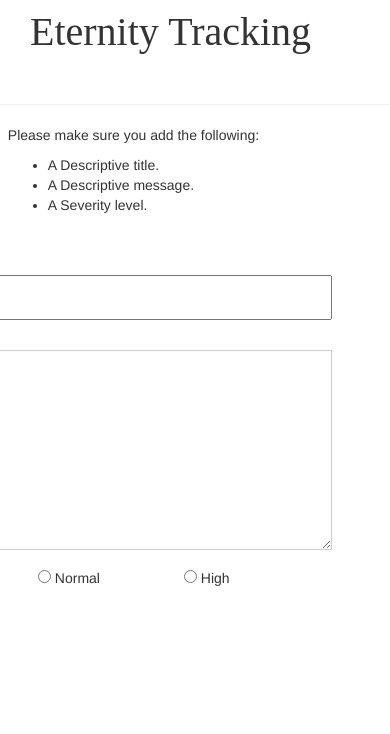
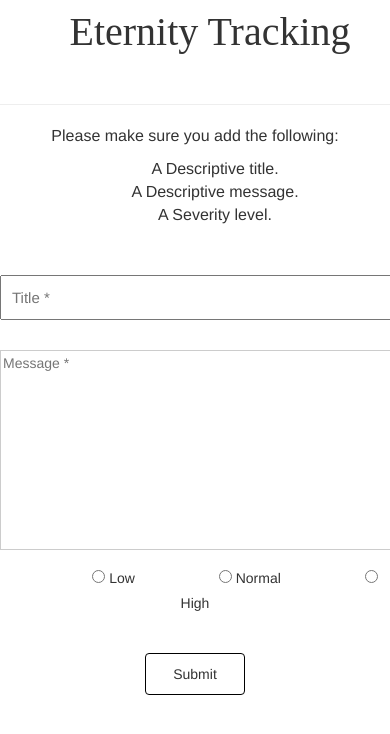
Before and after one commit to johncorderox/Eternity-Tracking, a PHP site: page /add.html in a window 390 px wide; the page is wider, and only the part inside the window is pictured. Shown: the top 734 px of that part. Run offline with PHP 8.4, Linux system fonts and the light colour scheme; some web fonts are replaced.

Commit message:
responsive design additions for index and add php modules.

```diff
--- a/src/css/interface.css
+++ b/src/css/interface.css
@@ -90,10 +90,55 @@ button:active {
 }
 .addform {
 float: right;
-margin-right: 15%;
+margin-right: 12%;
 
 
 }
 
 
 /* Responsive Design */
+@media only screen and (max-width: 570px) {
+
+  .center,
+  .header-name {
+    text-align:center;
+
+}
+  .center h2 {
+
+    font-size: 60px;
+    font-weight: 300;
+  }
+
+  #login-button {
+
+    height: 50px;
+    font-size: 17px;
+    font-weight: 300;
+  }
+
+  form {
+    width: 100%;
+    text-align: center;
+  }
+
+  .requirements,
+  .addform {
+    width: 100%;
+    margin: 0;
+  }
+  .requirements{
+    text-align: center;
+    font-size: 16px;
+    font-weight: 300;
+    float: none;
+  }
+  .requirements li {
+    list-style-type: none;
+  }
+  #add-button {
+    margin-top: 40px;
+  }
+
+
+}
```
Also changed, not shown: index.html (+7 -3 lines).
